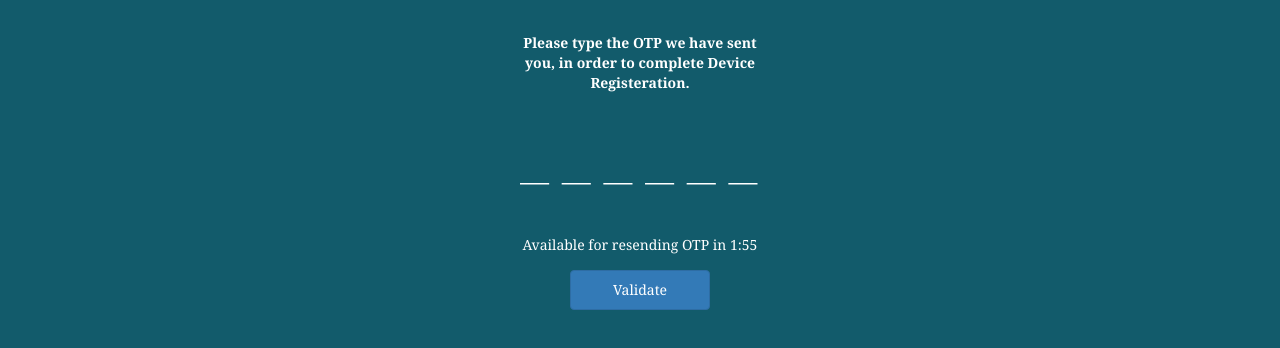
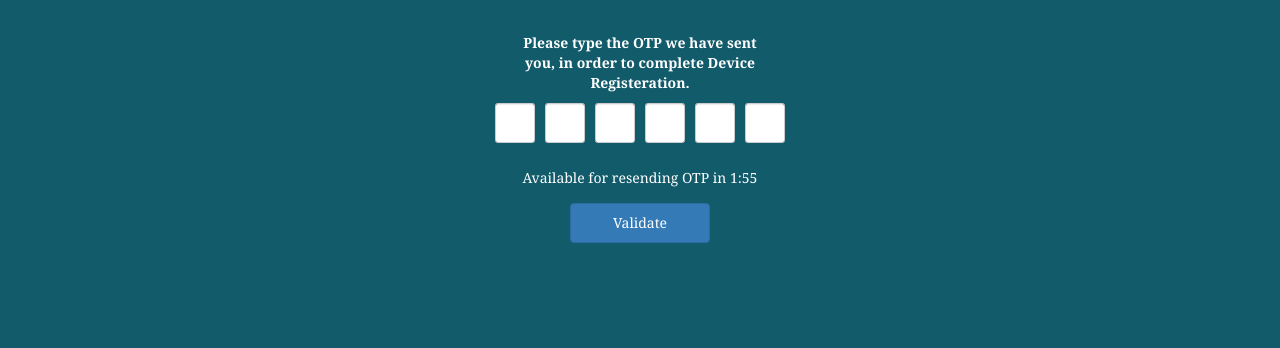
Before and after one commit to branchdev98/OTP-singin, a plain HTML site: page index.html in a window 1280 px wide. Shown: the part 180-528 px from the top of the page. Drawn offline with nearby package versions, Linux system fonts and the light colour scheme.

Commit message:
completed

```diff
--- a/index.html
+++ b/index.html
@@ -37,7 +37,7 @@
     <img src="logo.svg" style="margin: 55px 55px 55px 55px;">
     <div style="color:white; font-weight: 600;">Please type the OTP we have sent<br> you, in order to complete
       Device<br> Registeration.</div>
-
+   <!--
     <div class="otp-input-wrapper">
       <input type="text" maxlength="6" pattern="[0-9]*" autocomplete="off" onFocus="document.execCommand('OverWrite', false, true);"
       onBlur="document.execCommand('OverWrite', false, false);">
@@ -46,8 +46,8 @@
           stroke-dasharray="28,12" />
       </svg>
     </div>
-
-     <!-- <div class="position-relative">
+   -->
+      <div class="position-relative">
 
 
 
@@ -61,7 +61,7 @@
               </div>
 
 
-      </div>-->
+      </div>
   </div>
     <br>
     <div id="timedisplay"
```
